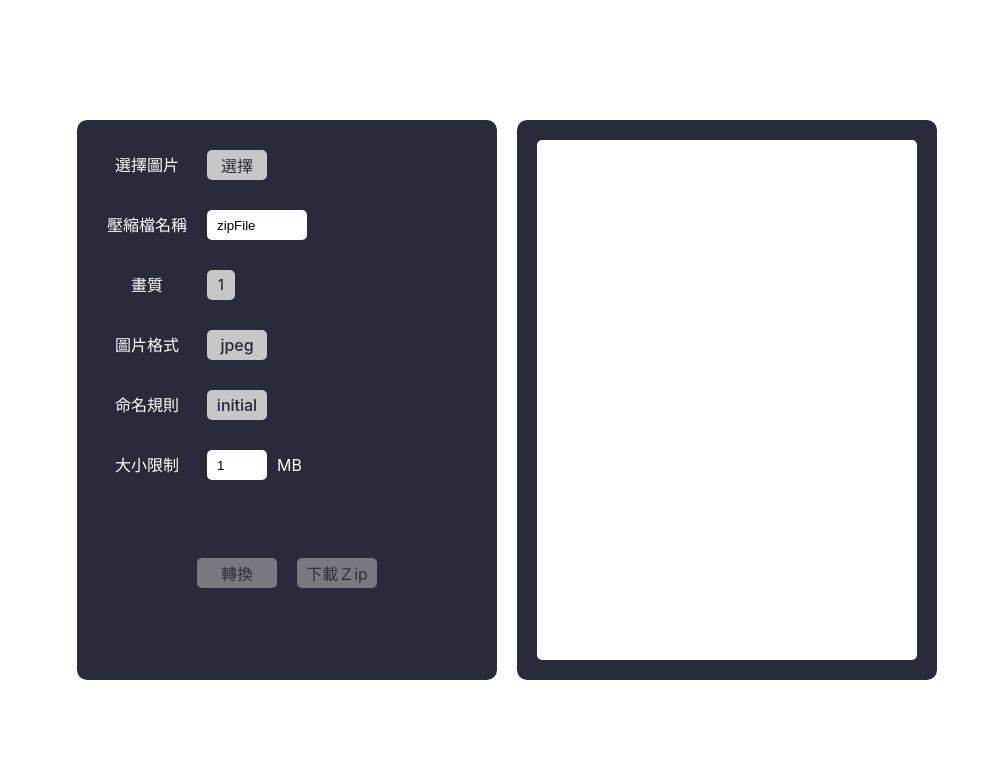
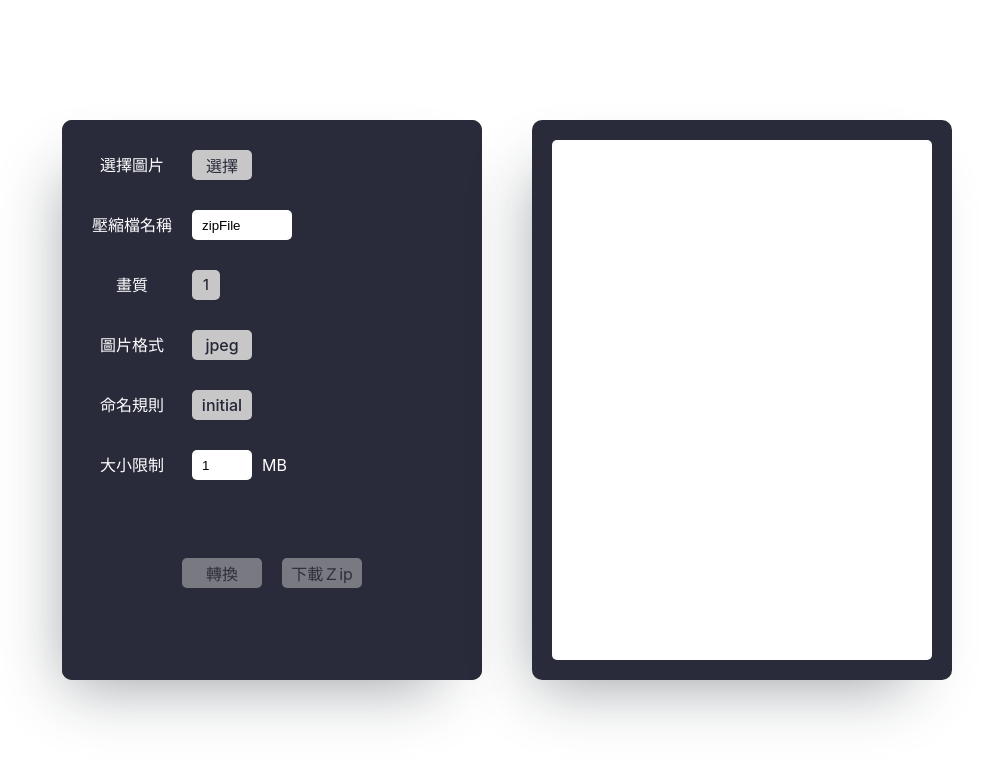
Before and after one commit to knighttkey/image-resizer, a React (Vite) app: page / in a window 1280 px wide. Shown: the top 758 px of the page, without its empty margins (133-1116 px from the left). Built offline with nearby package versions, Linux system fonts and the light colour scheme.

Commit message:
add 3d style

```diff
--- a/src/components/Uploader.tsx
+++ b/src/components/Uploader.tsx
@@ -335,13 +335,7 @@ export default (props: Props) => {
   //   "0.9",
   //   "1.0",
   // ];
-  const qualityList = [
-    "0.1",
-    "0.25",
-    "0.5",
-    "0.75",
-    "1.0",
-  ];
+  const qualityList = ["0.1", "0.25", "0.5", "0.75", "1.0"];
   const changeQuality = (item: number) => {
     setImageQuality(item);
     setQualityMenuShow(false);
@@ -408,7 +402,8 @@ export default (props: Props) => {
 
   return (
     <div className="main_container">
-      <div className="uploader_container">
+      <div className={`uploader_container ${converting ? "show3d" : ""}`}>
+        <div className="front">
           <div className="area file_picker_area">
             <div className="title">選擇圖片</div>
             <div className="upload_wrap">
@@ -502,7 +497,11 @@ export default (props: Props) => {
             />{" "}
             <div className="unit">MB</div>
           </div>
-        <div className={`btn_area ${renameRule==='custom'?'custom_choice':''}`}>
+          <div
+            className={`btn_area ${
+              renameRule === "custom" ? "custom_choice" : ""
+            }`}
+          >
             <div
               className={`btn execute ${
                 fileList.length && !hasConverted && !hasDownloaded
@@ -525,7 +524,10 @@ export default (props: Props) => {
             </div>
           </div>
         </div>
-      <div className="file_list_container">
+        <div className={`border`}></div>
+      </div>
+      <div className={`file_list_container ${converting ? "show3d" : ""}`}>
+        <div className="front">
           <div className="solid_wrap">
             {fileList.map((item, index) => {
               let finalName = "";
@@ -537,12 +539,12 @@ export default (props: Props) => {
                 finalName = item.name;
               }
 
-            let lastDotIndex = finalName.lastIndexOf(".")
+              let lastDotIndex = finalName.lastIndexOf(".");
               let purefileName = finalName.substring(0, lastDotIndex);
 
               return (
                 <div className="each_file" key={index}>
-                <div className="file_no">{index+1}</div>
+                  <div className="file_no">{index + 1}</div>
                   <div
                     className={`thumbnail ${item.imageUrl ? "" : "no_image"}`}
                     style={{ backgroundImage: `url(${item.originPreview})` }}
@@ -572,6 +574,8 @@ export default (props: Props) => {
             })}
           </div>
         </div>
+        <div className={`border`}></div>
+      </div>
     </div>
   );
 };
--- a/src/styles/Uploader.scss
+++ b/src/styles/Uploader.scss
@@ -1,14 +1,29 @@
 .main_container {
   display: flex;
-
   .uploader_container {
     width: 420px;
     height: 560px;
     background-color: rgb(41, 43, 59);
-    box-sizing: border-box;
-    padding: 30px;
+
+
     border-radius: 10px;
     color: #fff;
+    box-shadow: rgba(22, 31, 39, 0.42) -20px 30px 60px -25px,
+    rgba(19, 26, 32, 0.08) 0px 10px 10px -35px;
+    transition: 1s;
+    position: relative;
+    z-index: 1;
+    .front {
+      padding: 30px;
+      box-sizing: border-box;
+      position: absolute;
+      top: 0;
+      left: 0;
+      height: 100%;
+      width: 100%;
+      background-color: rgb(41, 43, 59);
+      border-radius: 10px;
+
       .area {
         display: flex;
         justify-content: flex-start;
@@ -17,7 +32,7 @@
 
         .title {
           margin: 0 20px 0 0;
-        width:80px;
+          width: 80px;
           display: flex;
           justify-content: center;
           // width: 50%;
@@ -50,13 +65,13 @@
             color: rgb(41, 43, 59);
             cursor: pointer;
             z-index: 1;
-          transition: .3s;
+            transition: 0.3s;
             &:hover {
               background-color: #333;
-            color:#fff;
+              color: #fff;
             }
             &.disable {
-            opacity:0.5;
+              opacity: 0.5;
               pointer-events: none;
             }
           }
@@ -97,7 +112,7 @@
             }
           }
         }
-      .custom_image_name  {
+        .custom_image_name {
           width: 200px;
         }
       }
@@ -108,7 +123,7 @@
         align-items: center;
         justify-content: center;
         &.custom_choice {
-        height:15%;
+          height: 15%;
         }
         .btn {
           height: 30px;
@@ -116,12 +131,12 @@
           background-color: #c7c7c7;
           border-radius: 5px;
           line-height: 32px;
-        color:#333;
-        margin:0 10px;
-        cursor:pointer;
-        transition: .3s;
-        &.execute,&.download {
-
+          color: #333;
+          margin: 0 10px;
+          cursor: pointer;
+          transition: 0.3s;
+          &.execute,
+          &.download {
             &.must_bounce {
               animation: pulse 2s ease-in-out infinite;
             }
@@ -134,9 +149,45 @@
             opacity: 0.5;
             pointer-events: none;
           }
+        }
+      }
+    }
+    &.show3d {
+      transform: perspective(280px) rotateY(4deg) translateY(-20px);
+
+      .border {
+        border-radius: 20px;
+        left: -12px;
+        width: 100%;
+        transform: scaleX(1);
+      }}
+    .border {
+      position: absolute;
+      top: 0;
+      left: 0;
+      height: 100%;
+      width: 0%;
+
+      background: linear-gradient( 120deg, #ddd 10%, rgba(41, 43, 59, 0.8) 20%, #777 50%, rgb(41, 43, 59) 60%, rgba(41, 43, 59, 0.5) 80%,#c7c7c7 100%);
+      z-index: -1;
+
+      border-radius: 25px;
+      border-left: 0 solid;
+      transition: 0.1s;
+      transform: scaleX(0.95);
+      transform-origin: 0;
 
     }
-    }
+    // &:hover {
+    //   transform: perspective(280px) rotateY(4deg) translateY(-20px);
+    //   .border {
+    //     border-radius: 20px;
+    //     left: -12px;
+    //     width: 100%;
+    //     transform: scaleX(1);
+    //   }
+    // }
+
     @keyframes pulse {
       0% {
         transform: scale(1.02);
@@ -152,11 +203,41 @@
   .file_list_container {
     height: 560px;
     width: 420px;
+    margin: 0 0 0 50px;
+    transform: perspective(200px) rotateY(0deg) scaleZ(2);
+    transition: 1s;
+    position: relative;
+    z-index: 1;
+    border-radius: 15px;
+    box-shadow: rgba(22, 31, 39, 0.42) -20px 30px 60px -25px,
+    rgba(19, 26, 32, 0.08) 0px 10px 10px -35px;
+    .front {
+      position: absolute;
+      top: 0;
+      left: 0;
+      height: 100%;
+      width: 100%;
       background-color: rgb(41, 43, 59);
       box-sizing: border-box;
       padding: 20px;
       border-radius: 10px;
-    margin: 0 0 0 20px;
+      &:after {
+        content:'';
+        position: absolute;
+        top: 0;
+        left: 0;
+        height: 100%;
+        width: 0%;
+        background: linear-gradient( 120deg, #ddd 10%, rgba(41, 43, 59, 0.8) 20%, #777 50%, rgb(41, 43, 59) 60%, rgba(41, 43, 59, 0.5) 80%,#c7c7c7 100%);
+        z-index: 2;
+        border-radius: 15px;
+        border-left: 0 solid;
+        transition: 0.1s;
+        transform: scaleX(0.95);
+        transform-origin: 0;
+
+        opacity: 0.1;
+      }
       .solid_wrap {
         height: 100%;
         width: 100%;
@@ -169,7 +250,6 @@
         &::-webkit-scrollbar {
           width: 10px;
           background-color: #eee;
-
         }
         &::-webkit-scrollbar-track {
           // border-radius: 10px;
@@ -177,11 +257,10 @@
         }
         &::-webkit-scrollbar-thumb {
           background-color: #c7c7c7;
-        transition: .3s;
+          transition: 0.3s;
           border-top: 5px solid #fff;
           border-bottom: 5px solid #fff;
           border-right: 5px solid #fff;
-
         }
         &::-webkit-scrollbar-thumb:hover {
           background-color: #666;
@@ -210,14 +289,13 @@
           }
           .thumbnail {
             width: 30px;
-          min-width:30px;
+            min-width: 30px;
             height: 30px;
             background-repeat: no-repeat;
             background-size: cover;
             margin: 0 15px 0 0;
             &.no_image {
               // filter: invert(42%) sepia(4%) saturate(0%) hue-rotate(57deg) brightness(91%) contrast(82%);
-
             }
           }
           .file_name {
@@ -246,16 +324,16 @@
             // border: 1px solid #333;
             background-color: #b7b7b7;
             border-radius: 3px;
-          transition: .3s;
-          cursor:pointer;
-          color:#333;
+            transition: 0.3s;
+            cursor: pointer;
+            color: #333;
             line-height: 22px;
             // display: flex;
             // align-items: center;
             // justify-content: center;
             &:hover {
               background-color: #333;
-            color:#fff;
+              color: #fff;
             }
             &.disable {
               opacity: 0.5;
@@ -264,6 +342,48 @@
           }
         }
       }
+    }
+    &.show3d {
+      transform: perspective(280px) rotateY(4deg) translateY(-20px);
+      .front {
+        &:after {
+          width: calc(100% + 20px);
+        }
+      }
+      .border {
+        border-radius: 20px;
+        left: -12px;
+        width: 100%;
+        transform: scaleX(1);
+      }}
+    .border {
+      position: absolute;
+      top: 0;
+      left: 0;
+      height: 100%;
+      width: 0%;
+
+      background: linear-gradient( 120deg, #ddd 10%, rgba(41, 43, 59, 0.8) 20%, #777 50%, rgb(41, 43, 59) 60%, rgba(41, 43, 59, 0.5) 80%,#c7c7c7 100%);
+      z-index: -1;
+
+      border-radius: 25px;
+      border-left: 0 solid;
+      transition: 0.1s;
+      transform: scaleX(0.95);
+      transform-origin: 0;
+
+    }
+    // &:hover {
+    //   transform: perspective(280px) rotateY(4deg) translateY(-20px);
+    //   .border {
+    //     border-radius: 20px;
+    //     left: -12px;
+    //     width: 100%;
+    //     transform: scaleX(1);
+    //   }
+    // }
+
+
     @keyframes progress {
       0% {
         width: 0;
```
Lines whose indentation alone changed are shown as unchanged.
